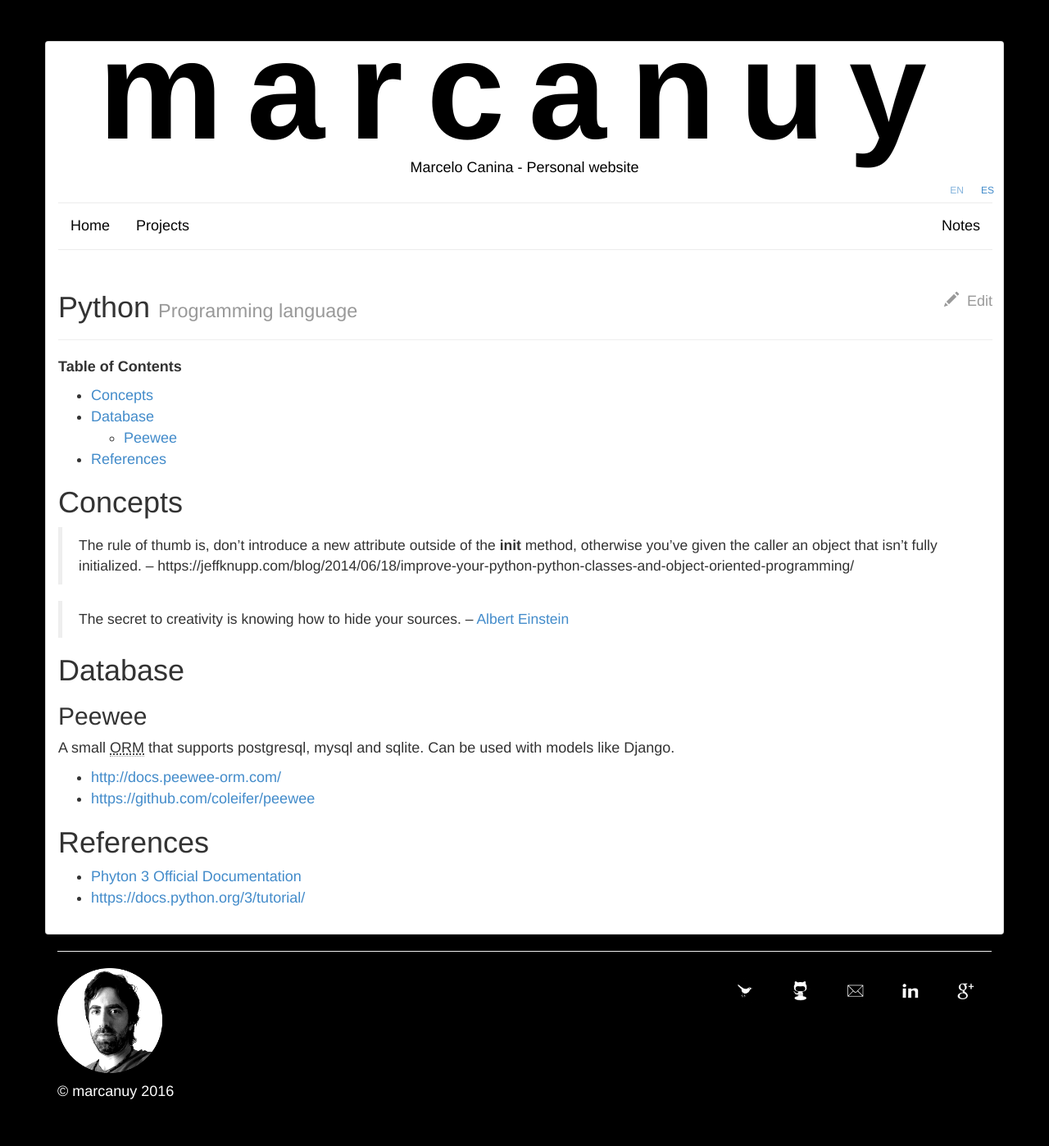
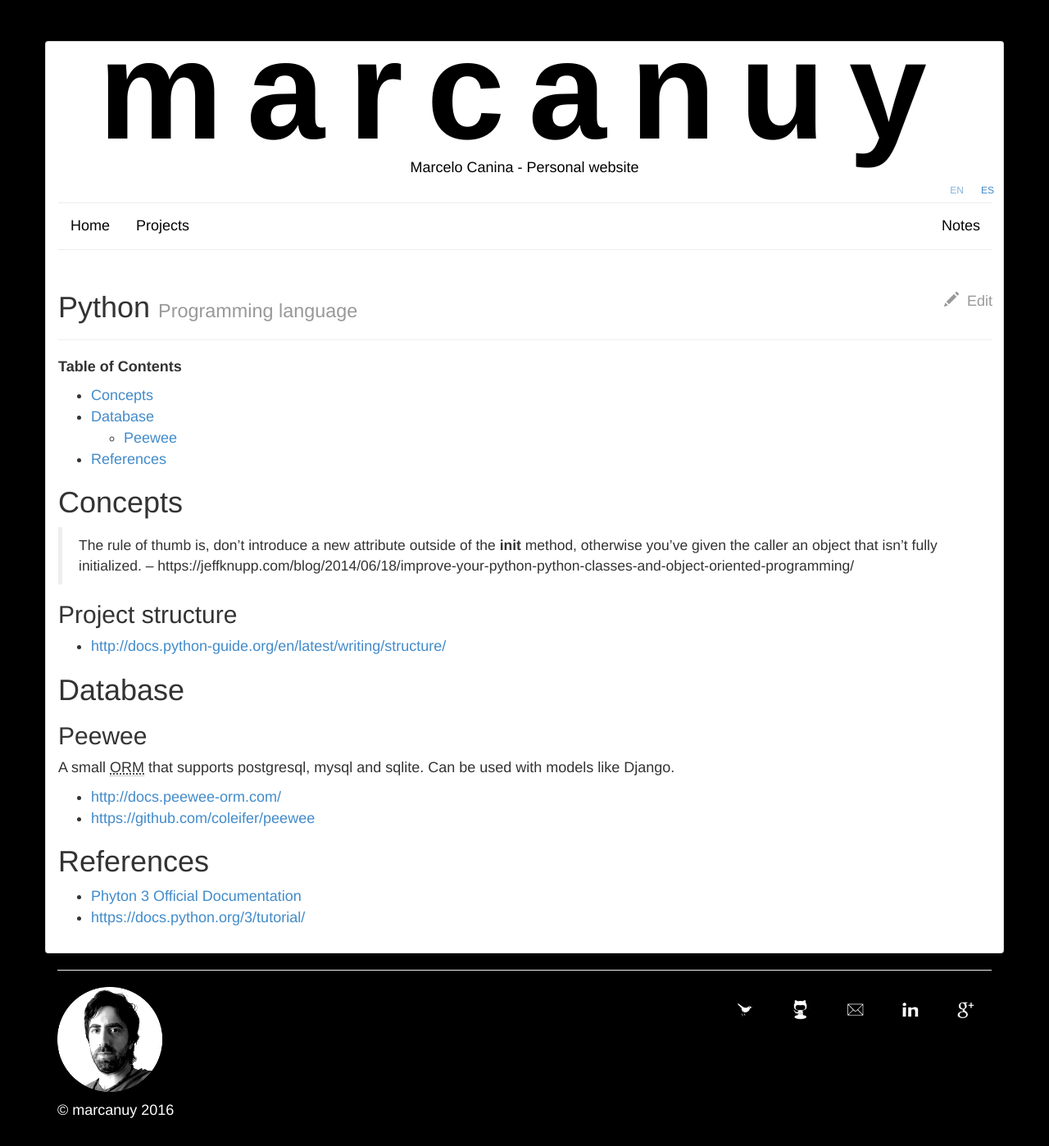
Before and after one commit to marcanuy/marcanuy.github.io, a Jekyll site: the page built from en/notes/_posts/2016-05-30-python.md, in a window 1280 px wide. Shown: the whole page at 82% size. Built offline with Jekyll 4.4.1, drawn with Linux system fonts in a browser that asks for light colours; nearby versions of some CDN libraries; before the commit the page ends 1374 px from its top, so only the background shows below that.

Commit message:
cleaning python note content

```diff
--- a/en/notes/_posts/2016-05-30-python.md
+++ b/en/notes/_posts/2016-05-30-python.md
@@ -22,10 +22,11 @@ layout: note
 > -- <cite>https://jeffknupp.com/blog/2014/06/18/improve-your-python-python-classes-and-object-oriented-programming/</cite>
 {: cite="https://jeffknupp.com/blog/2014/06/18/improve-your-python-python-classes-and-object-oriented-programming/"}
 
-> The secret to creativity is knowing how to hide your sources.
-> -- <cite>[Albert Einstein][1]</cite>
+## Project structure
 
-[1]:http://www.quotedb.com/quotes/2112
+* <http://docs.python-guide.org/en/latest/writing/structure/>
+
+
 
 # Database #
 
```
